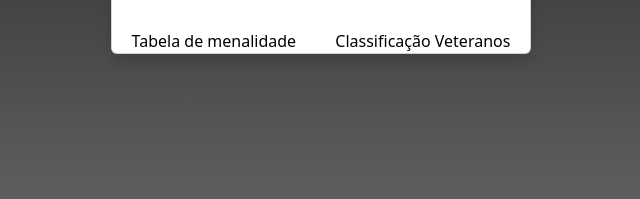
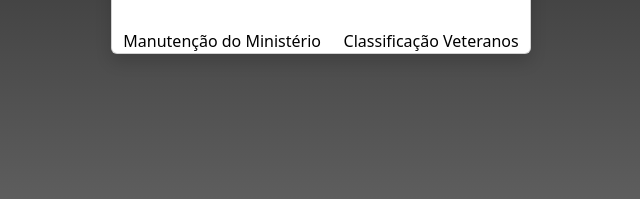
Before and after one commit to acsoccer/Sistema-Veteranos, a plain HTML site: page index.html in a window 1280 px wide. Shown: the part 320-519 px from the top of the page, 319-959 px from the left. Drawn offline with nearby package versions, Linux system fonts and the light colour scheme.

Commit message:
Update index.html

```diff
--- a/index.html
+++ b/index.html
@@ -53,7 +53,7 @@
       <p class="mt-3 small-muted"></p>
     </div>
     <div class="links">
-      <a class="link" href="https://acsoccer.github.io/manutencao/">Tabela de menalidade</a>
+      <a class="link" href="https://acsoccer.github.io/manutencao/">Manutenção do Ministério</a>
       <a class="link" href="https://acsoccer.github.io/veteranos/">Classificação Veteranos</a>
     </div>
   </div>
```
